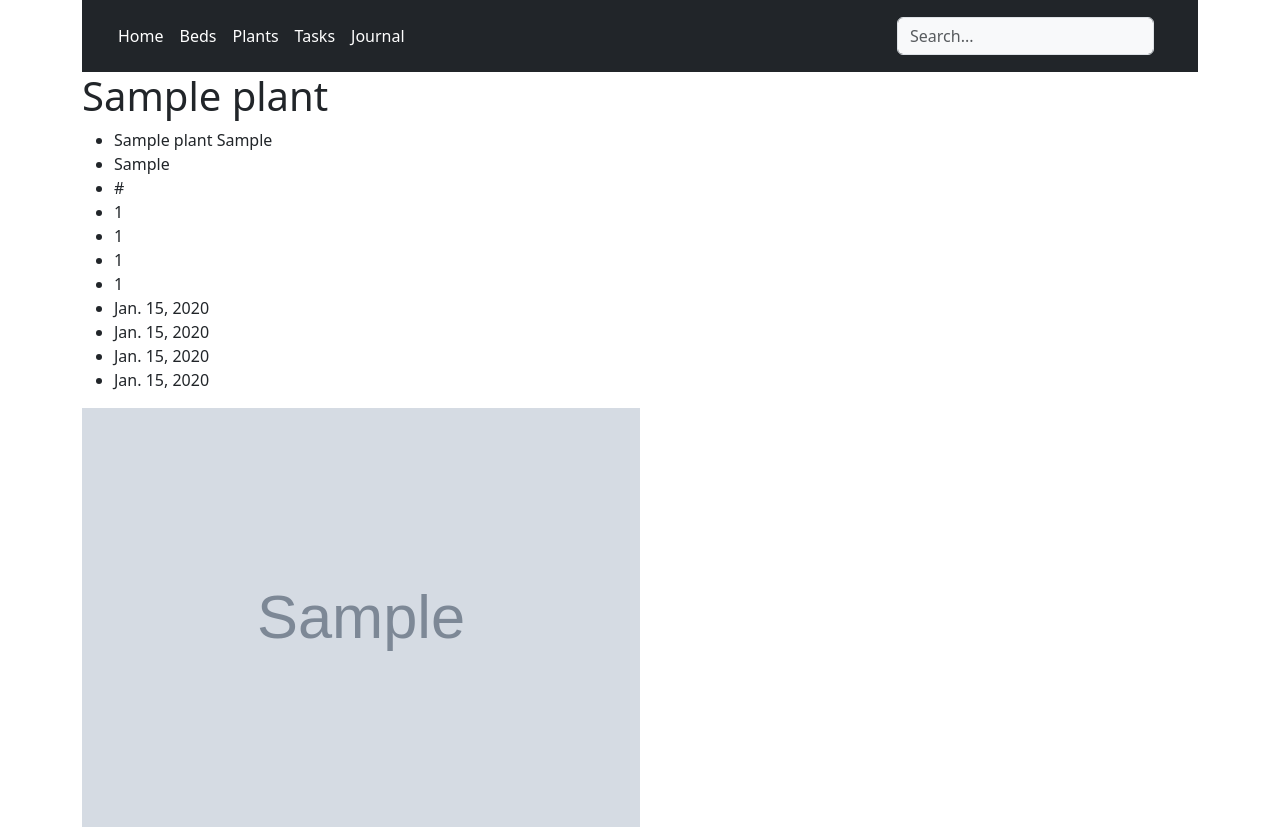
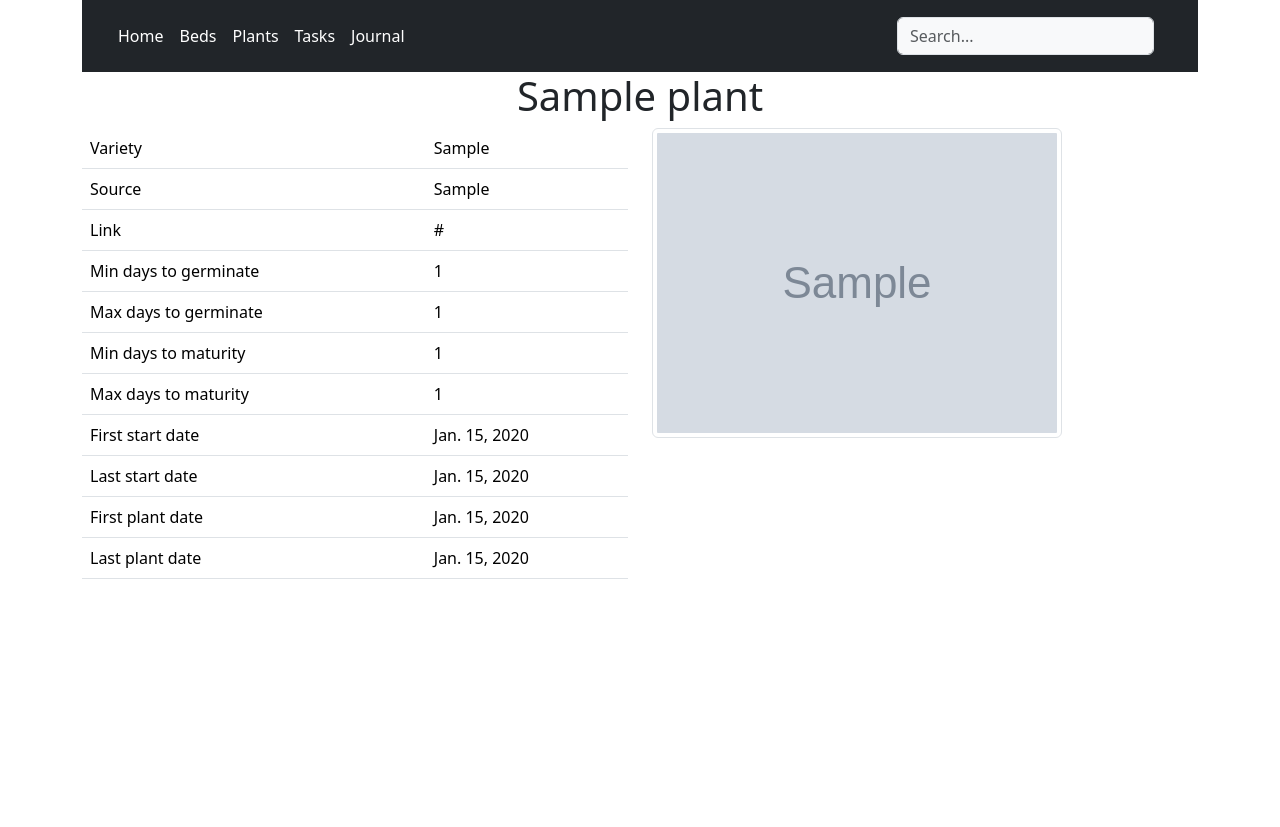
Before and after one commit to kurtwall/newgarden, a Django app: page /plants/1/ in a window 1280 px wide. After the commit the page ends 579 px from the top, so only its background shows below. Run offline with Django 5.2, Linux system fonts and the light colour scheme; tables that the repository leaves empty hold one stand-in row (values such as "Sample post"); grey boxes marked "Sample" are stand-in pictures.

Commit message:
- Add basic stying to bed detail and plant detail views - Use VersatileImageField Django plugin - Add TODOs to README

```diff
--- a/plants/models.py
+++ b/plants/models.py
@@ -1,5 +1,6 @@
 from django.db import models
 import recurrence.fields
+from versatileimagefield.fields import VersatileImageField
 
 
 class Plant(models.Model):
@@ -10,7 +11,7 @@ class Plant(models.Model):
     variety = models.CharField(max_length=250, null=False, blank=False)
     source = models.CharField(max_length=250, null=False, blank=False)
     link = models.URLField(blank=True, null=True)
-    image = models.ImageField(blank=True, null=True, width_field="img_width", height_field="img_height")
+    image = VersatileImageField(blank=True, null=True, width_field="img_width", height_field="img_height")
     img_width = models.IntegerField(blank=True, null=True, verbose_name="image width")
     img_height = models.IntegerField(blank=True, null=True, verbose_name="image height")
     min_germ_days = models.IntegerField(null=False, blank=False, verbose_name="minimum days to germinate")
--- a/plants/templates/plants/plant_detail.html
+++ b/plants/templates/plants/plant_detail.html
@@ -13,21 +13,48 @@
 {% block content %}
 
     <div id="container">
-        <h1>{{ plant.name }}</h1>
-        <ul>
-            <li>{{ plant.name }} {{ plant.variety }}</li>
-            <li>{{ plant.source }}</li>
-            <li>{{ plant.link }}</li>
-            <li>{{ plant.min_germ_days }}</li>
-            <li>{{ plant.max_germ_days }}</li>
-            <li>{{ plant.min_maturity_days }}</li>
-            <li>{{ plant.max_maturity_days }}</li>
-            <li>{{ plant.first_start_dt }}</li>
-            <li>{{ plant.last_start_dt }}</li>
-            <li>{{ plant.first_plant_dt }}</li>
-            <li>{{ plant.last_plant_dt }}</li>
-        </ul>
-        <img style="width: 50%; height: 50%;" alt="image of a {{ plant.name }}" src="{{ MEDIA_URL }}{{ plant.image }}">
-    </div>
+        <h1 class="text-center">{{ plant.name }}</h1>
+
+        <div class="row">
+            <div class="col-6">
+                <table class="table">
+                    <thead></thead>
+                    <tbody>
+                        <tr><td>Variety</td><td>{{ plant.variety }}</td></tr>
+                        <tr><td>Source</td><td>{{ plant.source }}</td></tr>
+                        <tr><td>Link</td><td>{{ plant.link | urlize }}</td></tr>
+                        <tr><td>Min days to germinate</td><td>{{ plant.min_germ_days }}</td></tr>
+                        <tr><td>Max days to germinate</td><td>{{ plant.max_germ_days }}</td></tr>
+                        <tr><td>Min days to maturity</td><td>{{ plant.min_maturity_days }}</td></tr>
+                        <tr><td>Max days to maturity</td><td>{{ plant.max_maturity_days }}</td></tr>
+                        <tr><td>First start date</td><td>{{ plant.first_start_dt }}</td></tr>
+                        <tr><td>Last start date</td><td>{{ plant.last_start_dt }}</td></tr>
+                        <tr><td>First plant date</td><td>{{ plant.first_plant_dt }}</td></tr>
+                        <tr><td>Last plant date</td><td>{{ plant.last_plant_dt }}</td></tr>
+                    </tbody>
+                </table>
+            </div>
+{#        <div class="row">#}
+{#            <div class="col-6">#}
+{#                <ul>#}
+{#                    <li>{{ plant.variety }}</li>#}
+{#                    <li>{{ plant.source }}</li>#}
+{#                    <li>{{ plant.link | urlize }}</li>#}
+{#                    <li>{{ plant.min_germ_days }}</li>#}
+{#                    <li>{{ plant.max_germ_days }}</li>#}
+{#                    <li>{{ plant.min_maturity_days }}</li>#}
+{#                    <li>{{ plant.max_maturity_days }}</li>#}
+{#                    <li>{{ plant.first_start_dt }}</li>#}
+{#                    <li>{{ plant.last_start_dt }}</li>#}
+{#                    <li>{{ plant.first_plant_dt }}</li>#}
+{#                    <li>{{ plant.last_plant_dt }}</li>#}
+{#                </ul>#}
+{#            </div>#}
+                <div class="col-6">
+                    <img class="img img-thumbnail" alt="image of a {{ plant.name }}"
+                         src="{{ MEDIA_URL }}{{ plant.image }}">
+                </div>
+            </div>
+        </div>
 
 {% endblock %}
```
Also changed, not shown: plants/templates/plants/bed_detail.html (+41 -9 lines), README.md.
